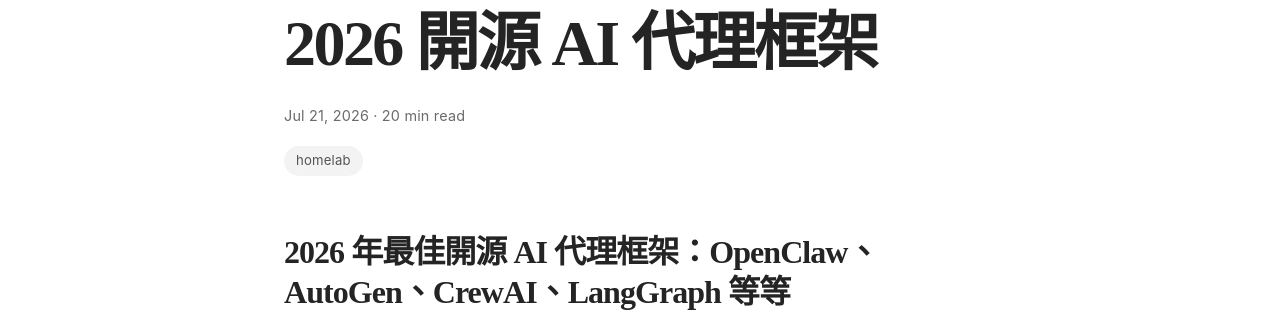
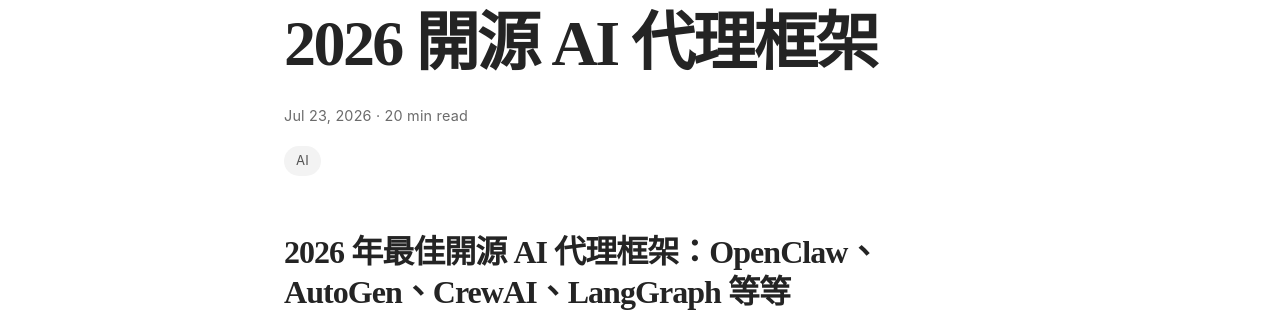
Before and after one commit to linjose/notes, a Jekyll site: the page built from _posts/2026-07-23-Best-AI-FW.md, in a window 1280 px wide and 900 px high. Shown: the part 147-459 px from the top of the window. Built offline with Jekyll 4.4.1, drawn with Linux system fonts in a browser that asks for light colours.

Commit message:
Update 2026-07-23-Best-AI-FW.md

```diff
--- a/_posts/2026-07-23-Best-AI-FW.md
+++ b/_posts/2026-07-23-Best-AI-FW.md
@@ -1,9 +1,9 @@
 ---
 layout: post
 title: 2026 開源 AI 代理框架
-date: 2026-07-21
+date: 2026-07-23
 reading_time: 20 min read
-tags: [homelab]
+tags: [AI]
 excerpt:
 ---
 
```
